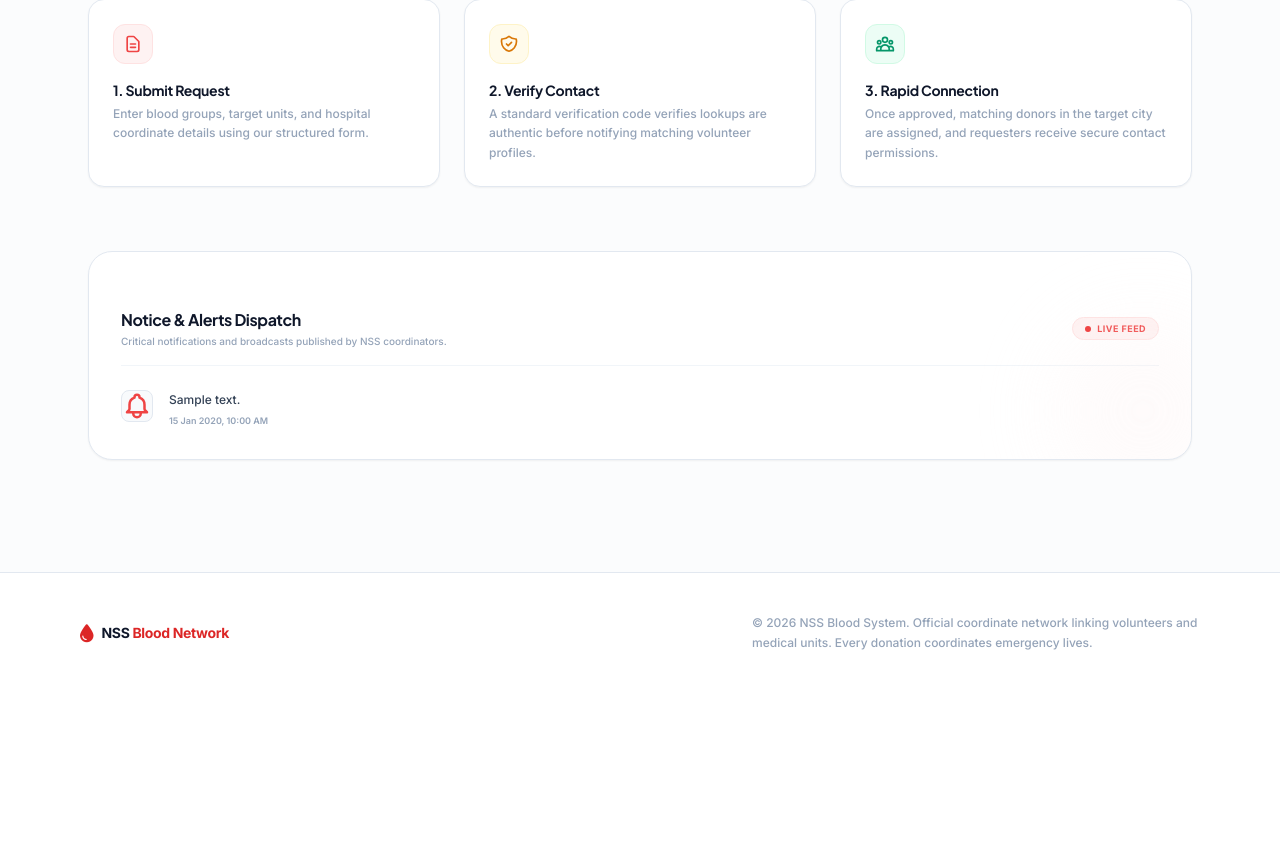
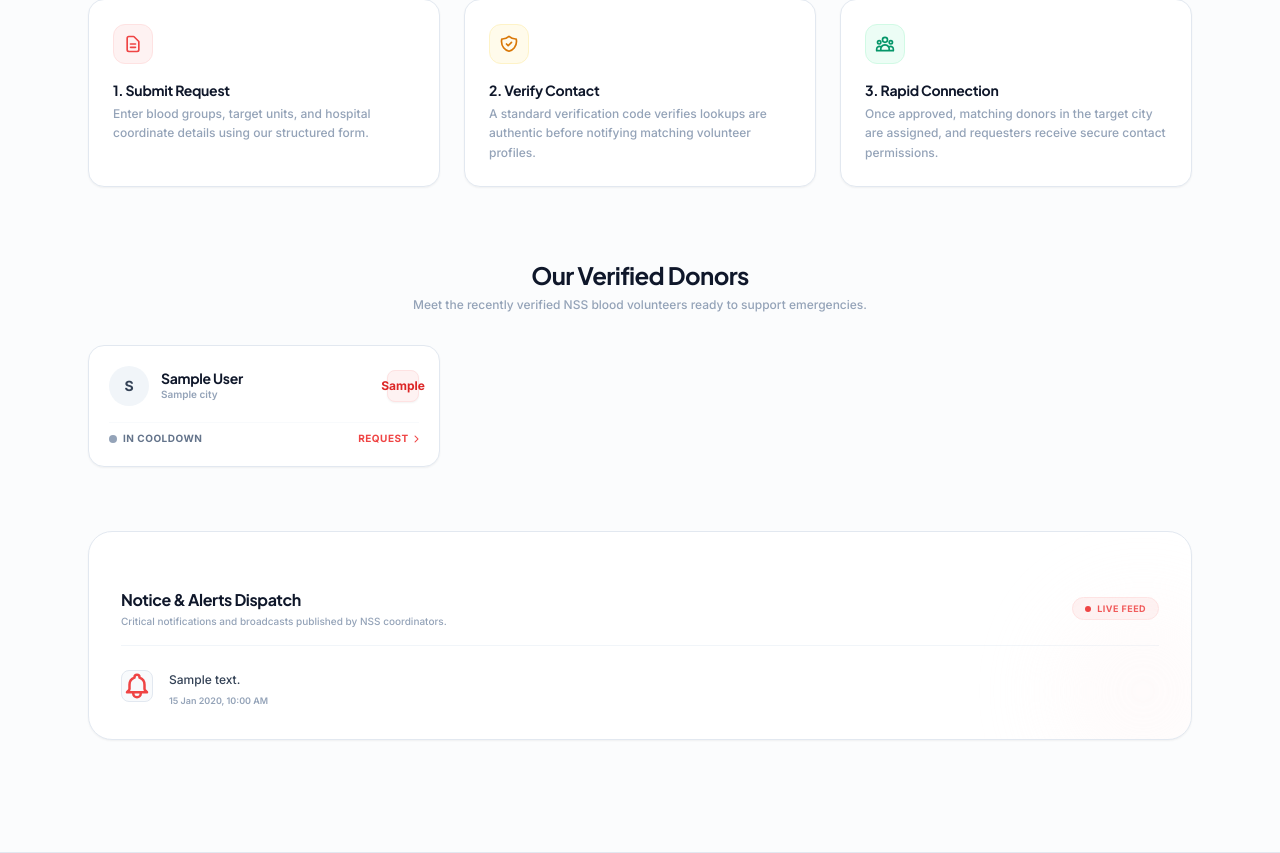
Before and after one commit to prabhakarsingh2007/nss_blood_system-, a Django app: template core/templates/core/home.html in a window 1280 px wide. Shown: the part 961-1814 px from the top of the page. Before the commit the page ends 1611 px from the top, so only its background shows below. Run offline with Django 5.2, Linux system fonts and the light colour scheme; the template is opened without the code that fills it: most values are stand-ins (such as "Sample title", 1, 10 or a date in 2020); some libraries are stand-ins or nearby versions.

Commit message:
feat: show recent verified donors on homepage and auto-set otp_verified on admin approval

```diff
--- a/core/templates/core/home.html
+++ b/core/templates/core/home.html
@@ -183,6 +183,53 @@ across Bihar districts, view system live impacts, and post urgent blood requirem
         </div>
     </section>
 
+    <!-- Recent Verified Donors Section -->
+    {% if recent_donors %}
+    <section class="space-y-8 pt-2">
+        <div class="text-center max-w-xl mx-auto space-y-1.5">
+            <h2 class="text-2xl font-black text-slate-900 tracking-tight">Our Verified Donors</h2>
+            <p class="text-xs text-slate-400 font-medium">Meet the recently verified NSS blood volunteers ready to support emergencies.</p>
+        </div>
+
+        <div class="grid grid-cols-1 sm:grid-cols-2 lg:grid-cols-3 gap-6">
+            {% for donor in recent_donors %}
+            <div class="bg-white border border-slate-200 rounded-2xl p-5 space-y-4 shadow-sm hover:shadow-md transition-all">
+                <div class="flex items-center justify-between">
+                    <div class="flex items-center gap-3">
+                        <div class="w-10 h-10 rounded-full bg-slate-100 flex items-center justify-center text-slate-700 font-bold text-sm">
+                            {{ donor.full_name|slice:":1"|upper }}
+                        </div>
+                        <div>
+                            <h4 class="text-slate-900 font-bold text-sm leading-tight">{{ donor.full_name }}</h4>
+                            <p class="text-[10px] text-slate-400 font-semibold">{{ donor.city }}</p>
+                        </div>
+                    </div>
+                    <span class="inline-flex items-center justify-center w-8 h-8 rounded-lg bg-brand-50 text-brand-600 font-black text-xs border border-brand-100 shadow-sm">
+                        {{ donor.blood_group }}
+                    </span>
+                </div>
+
+                <div class="flex items-center justify-between pt-2 border-t border-slate-50 text-[10px]">
+                    <div class="flex items-center gap-1.5">
+                        {% if donor.is_active_donor %}
+                        <span class="w-2 h-2 bg-emerald-500 rounded-full animate-pulse"></span>
+                        <span class="text-emerald-700 font-bold uppercase tracking-wider">Available</span>
+                        {% else %}
+                        <span class="w-2 h-2 bg-slate-400 rounded-full"></span>
+                        <span class="text-slate-500 font-bold uppercase tracking-wider">In Cooldown</span>
+                        {% endif %}
+                    </div>
+                    <a href="{% url 'request_form' %}?blood_group={{ donor.blood_group }}&city={{ donor.city }}"
+                       class="text-brand-500 font-bold hover:text-brand-600 transition-colors uppercase tracking-wider">
+                        Request <i class="fa-solid fa-chevron-right ml-0.5 text-[8px]"></i>
+                    </a>
+                </div>
+            </div>
+            {% endfor %}
+        </div>
+    </section>
+    {% endif %}
+
     <!-- Notice Dispatch Feed Section -->
     {% if broadcast_messages %}
     <section class="border border-slate-200 bg-white rounded-3xl p-8 space-y-6 shadow-sm relative overflow-hidden">
--- a/core/views.py
+++ b/core/views.py
@@ -8,5 +8,6 @@ def home(request):
         "donor_count": DonorProfile.objects.filter(verification_status="APPROVED").count(),
         "active_requests": BloodRequest.objects.filter(status="PENDING").count(),
         "broadcast_messages": BroadcastMessage.objects.filter(is_active=True)[:5],
+        "recent_donors": DonorProfile.objects.filter(verification_status="APPROVED", otp_verified=True).order_by("-created_at")[:6],
     }
     return render(request, "core/home.html", context)
--- a/donors/models.py
+++ b/donors/models.py
@@ -87,6 +87,11 @@ class DonorProfile(models.Model):
         else:
             self.rating = 0.0
         return self.rating
+
+    def save(self, *args, **kwargs):
+        if self.verification_status == "APPROVED":
+            self.otp_verified = True
+        super().save(*args, **kwargs)
 
 
 class BloodCamp(models.Model):
```
